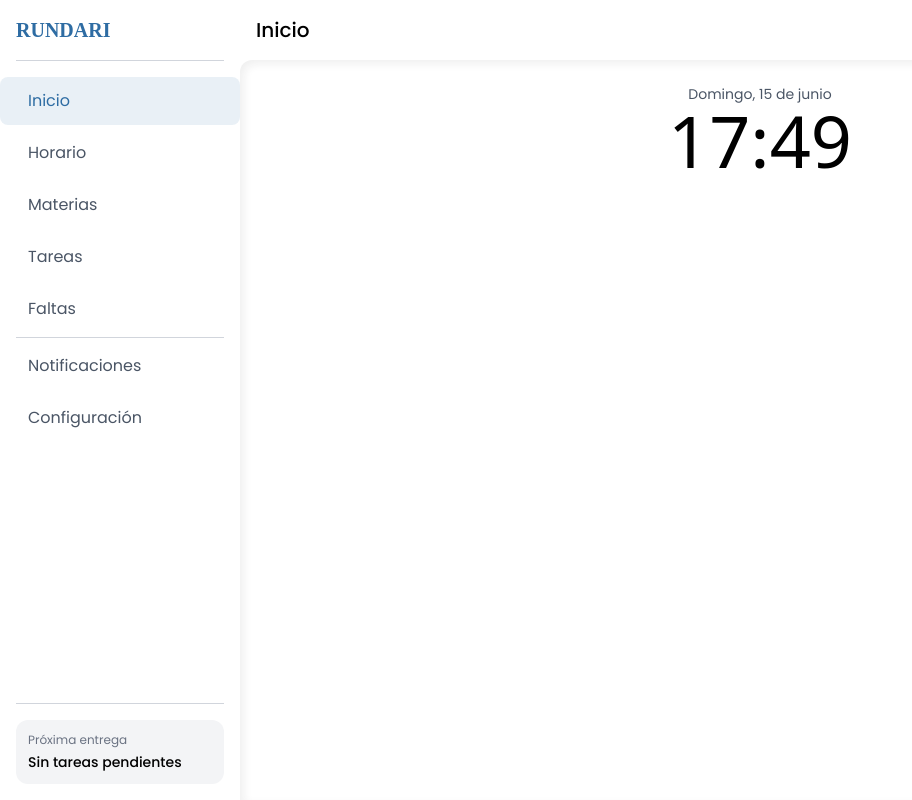
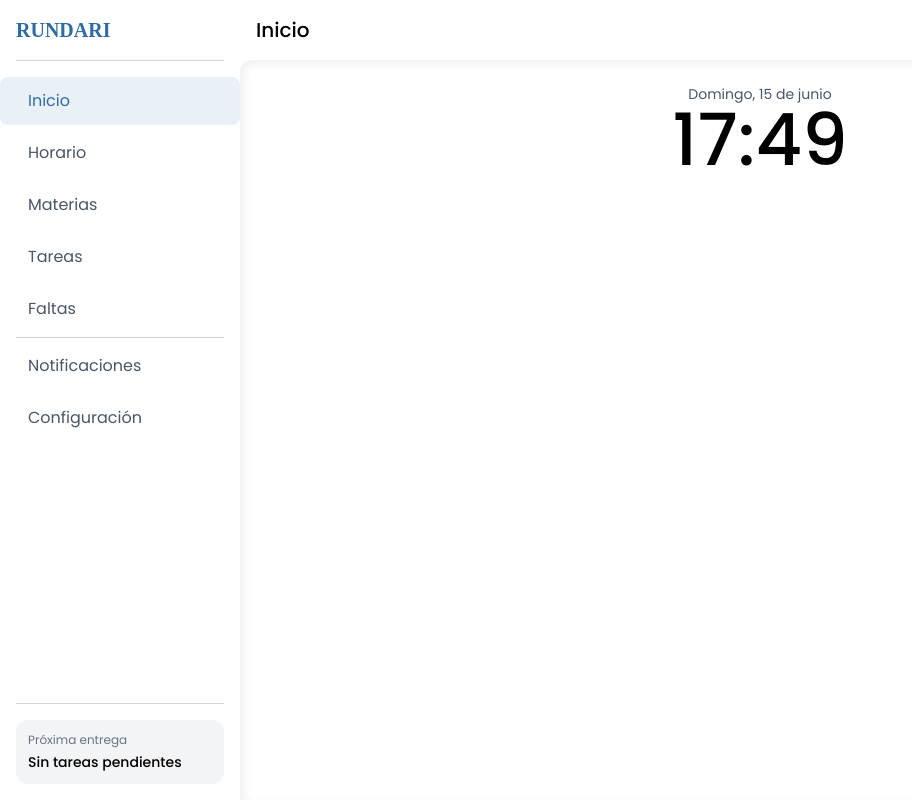
Before and after one commit to liuxkdev/rundari-project, a React (Vite) app: page / in a window 1280 px wide. Shown: the whole page, without its empty margins (0-912 px from the left). Built offline with nearby package versions, Linux system fonts and the light colour scheme; some icons are missing; a web font is replaced by a local one.

Commit message:
fuente del reloj cambiada

```diff
--- a/src/components/Clock.jsx
+++ b/src/components/Clock.jsx
@@ -20,5 +20,5 @@ export default function Clock() {
         return () => clearInterval(interval); // limpiar al desmontar
     }, []);
 
-    return <p className="font-medium text-7xl">{time}</p>;
+    return <p className="font-medium text-7xl font-poppins">{time}</p>;
 }
```
